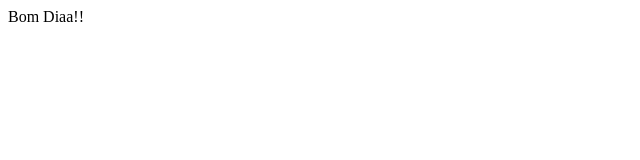
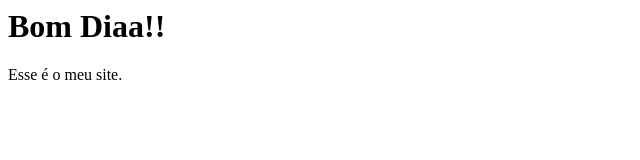
Before and after one commit to KarlaVanessa1210/KarlaVanessa1210.github.io, a plain HTML site: page index.html in a window 1280 px wide. Shown: the whole page, without its empty margins (0-640 px from the left). Drawn offline with Linux system fonts and the light colour scheme.

Commit message:
Initial commit

```diff
--- a/index.html
+++ b/index.html
@@ -1,5 +1,6 @@
 <html>
     <body>
-        <p>Bom  Diaa!!</p>
+        <h1>Bom  Diaa!!</h1>
+        <p>Esse é o meu site.</p>
     </body>
 </html>
```
